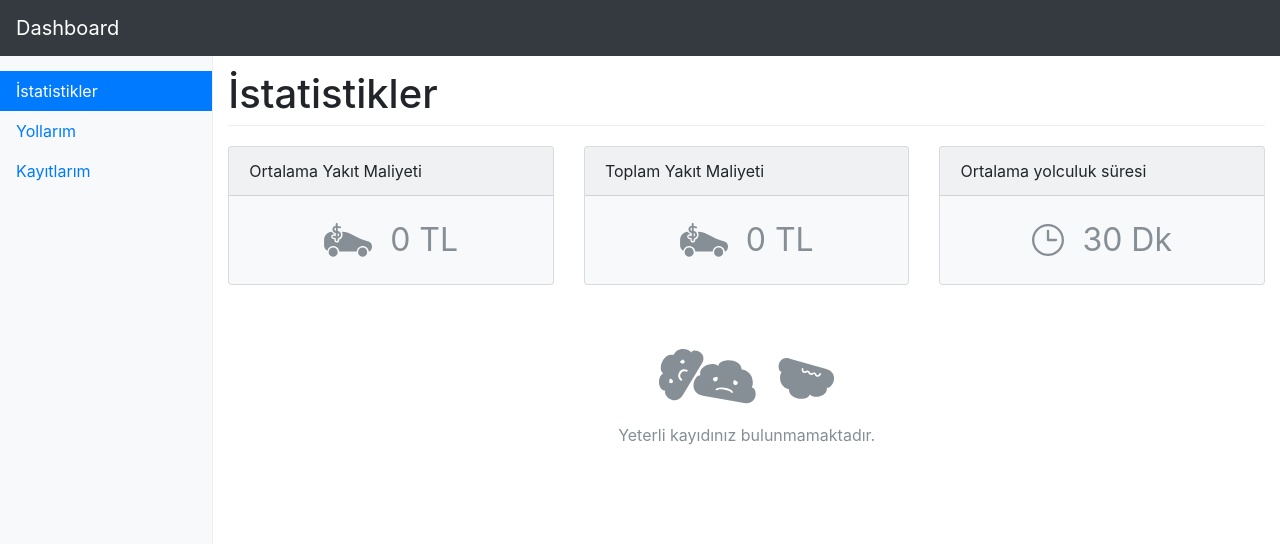
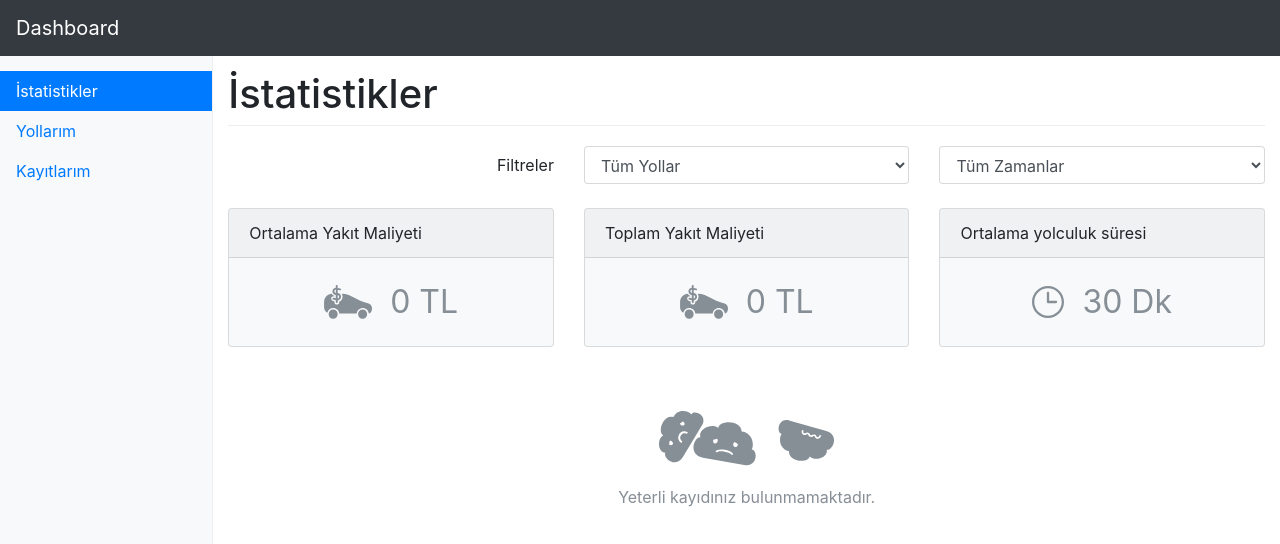
Before and after one commit to hsnaydd/vue-fuel-cost-statistics-app, a Vue app: page / in a window 1280 px wide. Shown: the top 544 px of the page. Built offline with nearby package versions, Linux system fonts and the light colour scheme.

Commit message:
Added route filter in Statistics page

```diff
--- a/src/components/Statistics/index.vue
+++ b/src/components/Statistics/index.vue
@@ -1,6 +1,29 @@
 <template>
   <div>
     <h1>İstatistikler</h1>
+    <div class="row justify-content-end align-items-center mb-4">
+      <div class="col-auto">
+        Filtreler
+      </div>
+      <div class="col-md-4">
+        <label for="filter-route" class="sr-only">Yol</label>
+        <select class="form-control" id="filter-route" v-model="filters.route" @change="onFilterRoute">
+          <option value="">Tüm Yollar</option>
+          <option v-for="route in routes" :value="route.id" :key="route.id">{{route.name}}</option>
+        </select>
+      </div>
+      <div class="col-md-4">
+        <label for="filter-path" class="sr-only">Yol</label>
+        <select class="form-control" id="filter-path">
+          <option value="">Tüm Zamanlar</option>
+          <option>1</option>
+          <option>2</option>
+          <option>3</option>
+          <option>4</option>
+          <option>5</option>
+        </select>
+      </div>
+    </div>
     <div class="row">
       <div class="col">
         <Card title="Ortalama Yakıt Maliyeti" :count="`${toFixed(averageCost)} TL`">
@@ -30,8 +53,8 @@
         </Card>
       </div>
     </div>
-    <EmptyState v-if="!entries.length" text="Yeterli kayıdınız bulunmamaktadır."></EmptyState>
-    <div class="table-responsive" v-if="entries.length">
+    <EmptyState v-if="!entryList.length" text="Yeterli kayıdınız bulunmamaktadır."></EmptyState>
+    <div class="table-responsive" v-if="entryList.length">
       <table class="table table-striped table-bordered">
         <thead>
           <tr>
@@ -46,7 +69,7 @@
           </tr>
         </thead>
         <tbody>
-          <template v-for="entry in entries">
+          <template v-for="entry in entryList">
             <ListItem :entry="entry" v-bind:key="entry.id"></ListItem>
           </template>
         </tbody>
@@ -64,19 +87,33 @@ import ListItem from './ListItem';
 
 export default {
   data() {
-    return {};
+    return {
+      filters: {
+        route: ''
+      },
+      entryList: []
+    };
   },
+
   components: {
     Card,
     EmptyState,
     ListItem,
   },
+
+  created() {
+    if (this.$route.query.route) {
+      this.filters.route = this.$route.query.route
+    }
+    this.entryList = this.filterRoute();
+  },
+
   computed: {
     ...mapGetters('entries', ['entries']),
     ...mapGetters('routes', ['routes', 'getRouteById']),
 
     totalCost() {
-      const cost = this.entries.reduce((acc, cur) => {
+      const cost = this.entryList.reduce((acc, cur) => {
         acc += this.calculateCost(cur);
         return acc;
       }, 0);
@@ -84,7 +121,7 @@ export default {
     },
 
     averageCost() {
-      return this.totalCost ? this.totalCost / this.entries.length : 0;
+      return this.totalCost ? this.totalCost / this.entryList.length : 0;
     }
   },
 
@@ -99,6 +136,25 @@ export default {
       }
 
       return value.toFixed(2);
+    },
+
+    onFilterRoute() {
+      this.$router.push({
+        query: {
+          ...this.$route.query,
+          route: this.filters.route === '' ? undefined : this.filters.route
+        }
+      }, () => {
+        this.entryList = this.filterRoute();
+      });
+    },
+
+    filterRoute() {
+      if (!this.filters.route) {
+        return this.entries;
+      }
+
+      return this.entries.filter(entry => entry.route.toString() === this.filters.route.toString())
     }
   }
 
```
